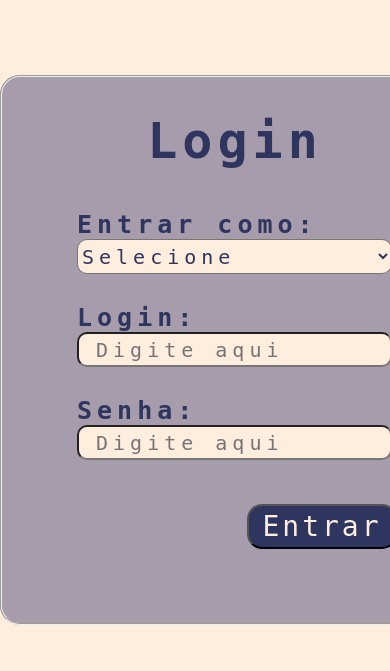
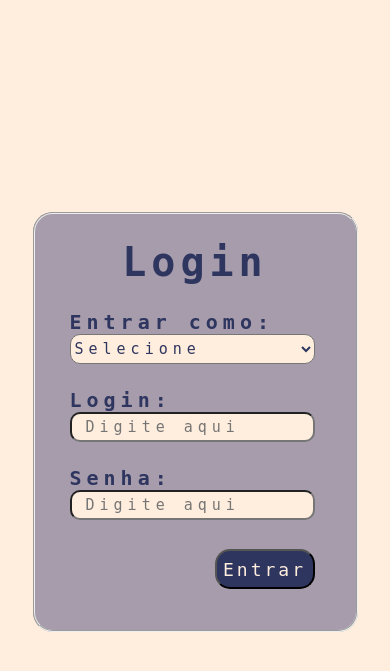
Before and after one commit to TCC2023insv/TCC2023-Site, a PHP site: page /p_login_TC.html in a window 390 px wide; the page is wider, and only the part inside the window is pictured. Shown: the top 671 px of that part. Run offline with PHP 8.4, Linux system fonts and the light colour scheme.

Commit message:
página de login responsiva pronta

```diff
--- a/css/style.css
+++ b/css/style.css
@@ -1,4 +1,5 @@
 @import url('https://fonts.googleapis.com/css2?family=Roboto+Mono:wght@454&display=swap');
+
 *{
     margin: 0;
     padding: 0;
@@ -17,13 +18,15 @@ body{
 .caixa{
     width: 470px;
     height: 550px;
+
+    position: absolute;
+    top: 0; bottom: 0;
+    left: 0; right: 0;
+    margin: auto;
+
     background-color: #A79CAC;
+    border-radius: 20px;
     display: flex;
-    margin-top: 75px;
-    margin-bottom: 75px;
-    margin-left: auto;
-    margin-right: auto;
-    border-radius: 20px;
     flex-direction: column;
 }
 
@@ -64,7 +67,7 @@ h1{
 }
 
 
-.Btn{
+#Btn{
     font-family: 'Roboto Mono', monospace;
     font-size: 28px;
     color: #FFEEDD;
@@ -72,9 +75,12 @@ h1{
     width: 150px;
     height:45px;
     background-color: #2E355F;
+    letter-spacing: 3px;
+}
+
+.Botao{
     margin-top: 15px;
     margin-left: 170px;
-    letter-spacing: 3px;
 }
 
 .Btn:hover{
@@ -82,3 +88,78 @@ h1{
     transform: scale(1.1);
     transition: all 0.5s;
 }
+
+@media screen and (max-width:500px)
+{
+    .caixa{
+        /*tamanho*/
+        width: 325px;
+        height: 420px;
+
+        /*posição*/
+        position: absolute;
+        top: 0; bottom: 0;
+        left: 0; right: 0;
+        margin: auto;
+
+        /* resto */
+        background-color: #A79CAC;
+        border-radius: 20px;
+        display: flex;
+        flex-direction: column;
+    }
+
+    h1{
+        margin-top: 25px;
+        text-align: center;
+        font-size: 40px;
+        font-weight: bold;
+    }
+
+    .Forms{
+        margin-top: 25px;
+        margin-left: 35px;
+        font-size: 20px;
+        font-weight: bold;
+    }
+
+    .Select{
+        border-radius: 10px;
+        width: 245px;
+        height:30px;
+        background-color: #FFEEDD ;
+        font-size: 15px;
+        font-family: 'Roboto Mono', monospace;
+        color:#2E355F;
+        letter-spacing: 5px;
+    }
+
+    .Txt{
+        border-radius: 10px;
+        width: 245px;
+        height:30px;
+        background-color: #FFEEDD ;
+        font-size: 15px;
+        font-family: 'Roboto Mono', monospace;
+        color:#2E355F;
+        letter-spacing: 5px;
+    }
+
+    #Btn{
+        font-family: 'Roboto Mono', monospace;
+        font-size: 18px;
+        color: #FFEEDD;
+        border-radius: 15px;
+        width: 100px;
+        height: 40px;
+        background-color: #2E355F;
+        letter-spacing: 3px;
+    }
+
+    .Botao
+    {
+        margin-top: 5px;
+        margin-left: 145px;
+    }
+
+}
--- a/p_login_TC.html
+++ b/p_login_TC.html
@@ -3,6 +3,8 @@
     <head>
         <meta charset="UTF-8">
         <link rel="stylesheet" type="text/css" href="css/style.css">
+        <!-- Configuração de media query-->
+        <meta name="viewport" content="width=device-width, initial-scale=1.0">
         <title>Página de Login</title>
     </head>
     <body>
@@ -24,7 +26,9 @@
                     <label>Senha:</label>
                     <input class="Txt" type="password" name="senha" placeholder=" Digite aqui" required>
                     <br><br>
-                    <input class="Btn" type="submit" value="Entrar">
+                    <div class="Botao">
+                        <input id="Btn" type="submit" value="Entrar">
+                    </div>
             </form>
         </fieldset>
     </body>
```
